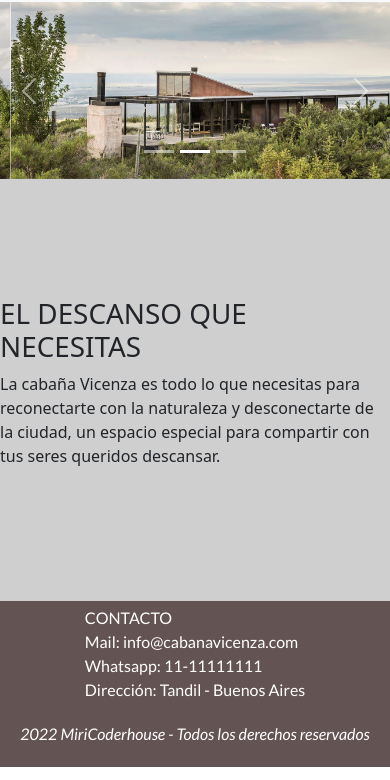
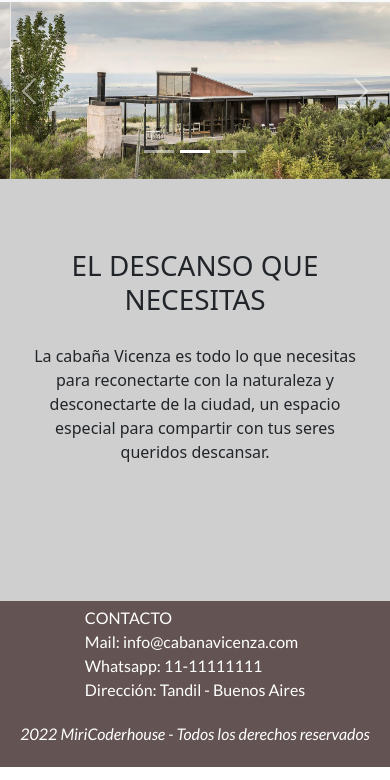
Before and after one commit to Mirihoyer/3raentrega, a website: page index.html in a window 390 px wide. Shown: the part 64-844 px from the top of the page. Drawn offline with nearby package versions, Linux system fonts and the light colour scheme.

Commit message:
cambio final

```diff
--- a/index.html
+++ b/index.html
@@ -25,7 +25,7 @@
         integrity="sha384-EVSTQN3/azprG1Anm3QDgpJLIm9Nao0Yz1ztcQTwFspd3yD65VohhpuuCOmLASjC" crossorigin="anonymous">
     <!--css-->
     <link rel="stylesheet" href="./css/style.css">
-    <title>Segunda Entrega desafio final</title>
+    <title>Cabaña Vicenza</title>
 </head>
 
 <body>
--- a/scss/main.scss
+++ b/scss/main.scss
@@ -1,6 +1,6 @@
 
 
-@import '../scss/variables/colores.scss'
+@import '../scss/variables/colores.scss';
 @import '../scss/secciones/reset.scss';
 @import '../secciones/header.scss';
 @import '../scss/secciones/home.scss';
--- a/scss/secciones/_home.scss
+++ b/scss/secciones/_home.scss
@@ -1,3 +1,4 @@
+
 .carousel-caption {
     position: absolute;
     top: 20px;
--- a/scss/secciones/_media.scss
+++ b/scss/secciones/_media.scss
@@ -1,3 +1,24 @@
+
+@media (max-width:1300px) {
+    .responsivetextos {
+        display: flex;
+        flex-direction: column;
+        text-align: center;
+        align-items: center;
+        min-height: 50vh;
+        padding-top: 70px;
+        background-color: $colorFondo;
+
+        p {
+
+            padding: 20px;
+            align-items: center;
+            text-align: center;
+        }
+    }
+}
+
+
 @media (max-width:600px) {
     .column {
         flex: 100%;
@@ -18,18 +39,7 @@
     }
 
 
-    .responsivetextos {
-        display: flex;
-        flex-direction: column;
-        justify-content: center;
-        align-items: center;
-        min-height: 50vh;
-        background-color: $colorFondo;
 
-        p {
-            align-items: center;
-        }
-    }
 }
 
 /* Diseño responsive para dispositivos pequeños*/
```
Also changed, not shown: pages/Contacto.html (+1 -1 lines), pages/Galeria.html (+1 -1 lines), pages/Nosotros.html (+1 -1 lines), pages/Servicios.html (+1 -1 lines), css/style.css.
